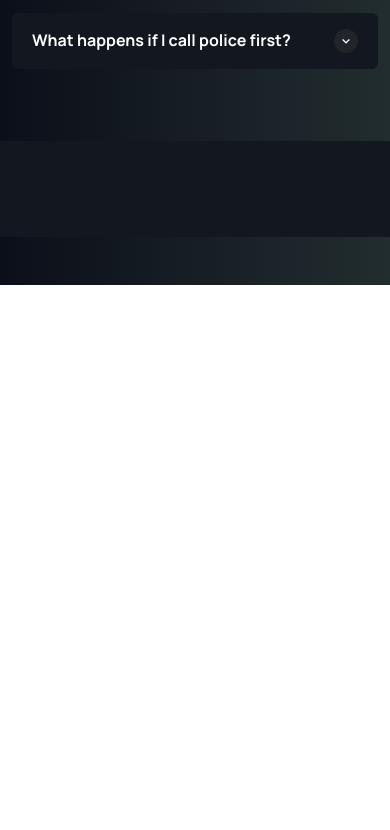
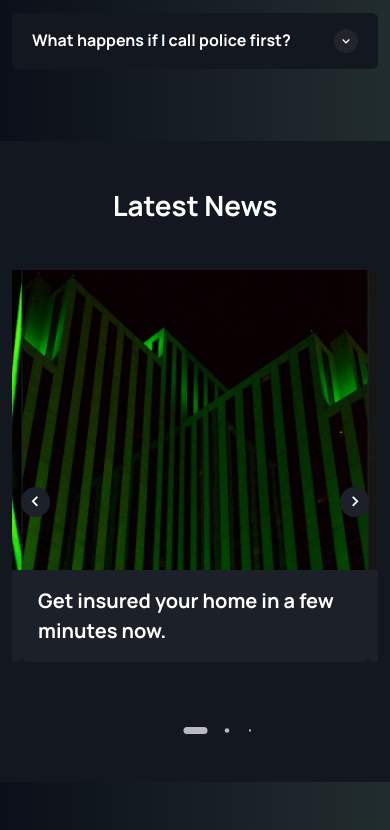
Before and after one commit to Omonjon-077/europrotocol, a plain HTML site: page index.html in a window 390 px wide. Shown: the part 6009-6839 px from the top of the page. Before the commit the page ends 6294 px from the top, so only its background shows below. Drawn offline with Linux system fonts and the light colour scheme; files whose address does not match are found by name; a web font is replaced by a local one.

Commit message:
NEWS Section to mobile responsive modified

```diff
--- a/assets/script/main.js
+++ b/assets/script/main.js
@@ -28,7 +28,7 @@ if ($("#myHeader").length) {
 
 /*=============== TESTIMONIAL | SWIPER ===============*/
 if ($(".testimonial").length) {
-var swiper = new Swiper(".testimonial", {
+let swiper = new Swiper(".testimonial", {
     slidesPerView: 6,
     spaceBetween: 30,
     loop: true,
@@ -73,7 +73,59 @@ var swiper = new Swiper(".testimonial", {
         },
     }
   });
-};
+}
+
+/*=============== NEWS | SWIPER ===============*/
+if ($(".news-section").length) {
+    let swiper = new Swiper(".news-section", {
+        grabCursor: true,
+        slidesPerView: 3,
+        // spaceBetween: 10,
+        loop: true,
+        navigation: {
+            nextEl: ".swiper-button-next",
+            prevEl: ".swiper-button-prev",
+        },
+        pagination: {
+            el: ".swiper-pagination",
+            clickable: true,
+            dynamicBullets: true,
+        },
+        breakpoints: {
+            // when window width is >= 320px
+            320: {
+                slidesPerView: 1,
+                // spaceBetween: 0,
+                // slideToClickedSlide: true,
+            },
+            // when window width is >= 575px
+            575: {
+                slidesPerView: 1,
+                // spaceBetween: 0,
+                // slideToClickedSlide: true,
+            },
+            // when window width is >= 768px
+            768: {
+                slidesPerView: 2,
+                // spaceBetween: 0,
+                // slideToClickedSlide: true,
+            },
+            // when window width is >= 992px
+            992: {
+                slidesPerView: 2,
+                // spaceBetween: 0,
+                // slideToClickedSlide: true,
+            },
+            // when window width is >= 1200px
+            1200: {
+                slidesPerView: 3,
+                // spaceBetween: 0,
+                // slideToClickedSlide: true,
+            },
+        },
+        keyboard: true,
+    });
+}
 /*=============== SHOW SCROLL UP ===============*/
 const scrollUp = () => {
     const scrollUp = document.getElementById('scroll-up')
--- a/assets/styles/breakpoints.css
+++ b/assets/styles/breakpoints.css
@@ -37,9 +37,24 @@
         top: 100%;
         transform: rotateX(0deg);
     }
+
+    .border-lg-end {
+        border-right: 1px solid var(--bs-white) !important;
+    }
 }
 
+@media (max-width: 991px) {
+    .border-max-lg-bottom {
+        border-bottom: 1px solid var(--bs-white) !important;
+    }
+}
 /* ============ desktop view .end// ============ */
+@media (max-width: 767px) {
+    .scroll_up {
+        right: 1rem;
+    }
+}
+
 @media (max-width: 575px) {
     .d-grid-custom {
         text-align: start;
--- a/assets/styles/main.css
+++ b/assets/styles/main.css
@@ -14,15 +14,15 @@
     --text-color: #000000;
     --text-color-light: #737387;
     --color-gray: #F1F2F4;
-    --primary-transition:0.37s;
+    --primary-transition: 0.37s;
 }
 
 body {
     font-family: Manrope, sans-serif;
     font-weight: 400;
     font-size: 1rem;
-    background: #222D2F;  /* fallback for old browsers */
-    background: -webkit-linear-gradient(to right, #0B0F19, #222D2F);  /* Chrome 10-25, Safari 5.1-6 */
+    background: #222D2F; /* fallback for old browsers */
+    background: -webkit-linear-gradient(to right, #0B0F19, #222D2F); /* Chrome 10-25, Safari 5.1-6 */
     background: linear-gradient(to right, #0B0F19, #222D2F); /* W3C, IE 10+/ Edge, Firefox 16+, Chrome 26+, Opera 12+, Safari 7+ */
 }
 
@@ -38,7 +38,7 @@ body {
     color: var(--text-color) !important;
 }
 
-.text-color-light{
+.text-color-light {
     color: var(--text-color-light) !important;
 }
 
@@ -53,6 +53,7 @@ body {
 .w-56px {
     width: 56px;
 }
+
 .h-35px {
     height: 35px;
 }
@@ -68,7 +69,7 @@ body {
     padding-top: 0;
 }
 
-.accordion-button::after{
+.accordion-button::after {
     display: none;
 }
 
@@ -79,43 +80,44 @@ button[aria-expanded^="true"] i {
     box-shadow: 0px 8px 18px -8px rgba(116, 246, 0, 0.90);
 }
 
-.btn-primary{
+.btn-primary {
     border-radius: 2px;
     color: black;
     background: var(--bs-primary);
     box-shadow: 0px 8px 18px -8px rgba(116, 246, 0, 0.90);
 }
 
-.self-height-siwper{
+.self-height-siwper {
     height: 300px;
 }
 
-.box-shadow-none{
+.box-shadow-none {
     box-shadow: none !important;
 }
-.text-tg{
+
+.text-tg {
     color: #4C82F7 !important;
 }
 
-.bg-gray{
+.bg-gray {
     background-color: #131720 !important;
 }
 
-.primary-shadow{
+.primary-shadow {
     box-shadow: 0px 8px 18px -8px rgba(116, 246, 0, 0.90);
 }
 
-.self-absolute{
+.self-absolute {
     position: absolute !important;
     top: 10px !important;
     left: 30px !important;
 }
 
-.bg-gray-light{
+.bg-gray-light {
     background-color: #1c2029 !important;
 }
 
-.btn-secondary{
+.btn-secondary {
     border-radius: 2px;
     color: var(--bs-primary);
     border: 1px solid var(--bs-primary);
@@ -215,7 +217,7 @@ button {
     border: none;
 }
 
-.primary-hover:hover{
+.primary-hover:hover {
     color: var(--bs-primary) !important;
 }
 
@@ -267,9 +269,45 @@ a {
 }
 
 /*=============== INTRO SECTION | Omonjon ===============*/
-.intro-section{
+.intro-section {
     background-image: url("../images/intro-bg.jpg") !important;
     /* min-height: 70vh; */
+}
+
+/*=============== NEWS SWIPER | Omonjon ===============*/
+.news-section {
+    padding: 0 10px !important;
+}
+
+.news-section .swiper-button-prev::after,
+.news-section .swiper-button-next::after {
+    content: '';
+}
+
+.news-section .swiper-slide {
+    margin-bottom: 4.5rem;
+}
+
+.news-section .swiper-pagination-bullets {
+    bottom: 0;
+}
+
+.news-section .swiper-pagination-bullet {
+    width: 7px;
+    height: 7px;
+    background-color: #FFFFFF;
+    opacity: .7;
+}
+
+.news-section .swiper-pagination-horizontal.swiper-pagination-bullets .swiper-pagination-bullet{
+    margin: 0 .5rem;
+}
+
+.news-section .swiper-pagination-bullet-active {
+    background-color: var(--bs-white);
+    width: 1.5rem;
+    height: 7px;
+    border-radius: .5rem;
 }
 
 /*=============== SCROLL BAR | Omonjon ===============*/
@@ -314,22 +352,3 @@ a {
 .show-scroll {
     bottom: 4rem;
 }
-
-
-@media (min-width: 992px) {
-    .border-lg-end{
-        border-right: 1px solid var(--bs-white) !important;
-    }
-}
-
-@media (max-width: 991px){
-    .border-max-lg-bottom{
-        border-bottom: 1px solid var(--bs-white) !important;
-    }
-}
-
-@media (max-width: 767px) {
-    .scroll_up {
-        right: 1rem;
-    }
-}
--- a/index.html
+++ b/index.html
@@ -33,8 +33,8 @@
     <link rel="stylesheet" href="assets/styles/aos.css">
 
     <!--================ STYLE CSS | Omonjon ================-->
-    <link rel="stylesheet" href="assets/styles/main.css?v=0.0.1">
-    <link rel="stylesheet" href="assets/styles/breakpoints.css?v=0.0.1">
+    <link rel="stylesheet" href="assets/styles/main.css?v=0.0.2">
+    <link rel="stylesheet" href="assets/styles/breakpoints.css?v=0.0.2">
 
     <title>E-PROTOCOL</title>
 </head>
@@ -629,14 +629,54 @@
 </section>
 <!--================ NEWS | Omonjon ================-->
 <section class="bg-gray my-5 py-5">
-    <div class="container">
+        <div class="container">
+            <h4 class="text-white text-center fs-1 fw-bold mb-5">Latest News</h4>
+            <div class="news-section swiper">
+                <div class="swiper-wrapper">
+                    <div class="projects__content swiper-slide px-sm-5 px-0">
+                        <div class="d-flex align-items-center justify-content-center flex-column bg-gray-light rounded-bottom-2">
+                            <div class="w-100" style="height: 300px;">
+                                <img class="w-100 h-100" src="assets/images/news1.png" alt="NEWS">
+                            </div>
+                            <p class="fs-6 fw-bold text-white p-3">Get insured your home in a few minutes now.</p>
+                        </div>
+                    </div>
 
-    </div>
+                    <div class="projects__content swiper-slide px-sm-5 px-0">
+                        <div class="d-flex align-items-center justify-content-center flex-column bg-gray-light rounded-bottom-2">
+                            <div class="w-100" style="height: 300px;">
+                                <img class="w-100 h-100" src="assets/images/news2.png" alt="NEWS">
+                            </div>
+                            <p class="fs-6 fw-bold text-white p-3">Get insured your home in a few minutes now.</p>
+                        </div>
+                    </div>
+
+                    <div class="projects__content swiper-slide px-sm-5 px-0">
+                        <div class="d-flex align-items-center justify-content-center flex-column bg-gray-light rounded-bottom-2">
+                            <div class="w-100" style="height: 300px;">
+                                <img class="w-100 h-100" src="assets/images/news3.png" alt="NEWS">
+                            </div>
+                            <p class="fs-6 fw-bold text-white p-3">Get insured your home in a few minutes now.</p>
+                        </div>
+                    </div>
+                </div>
+                <!-- Swiper arrows -->
+                <div class="swiper-button-next">
+                    <i class='bx bx-chevron-right fs-4 p-1 bg-gray-light text-white rounded-circle'></i>
+                </div>
+                <div class="swiper-button-prev">
+                    <i class='bx bx-chevron-left fs-4 p-1 bg-gray-light text-white rounded-circle' ></i>
+                </div>
+                <!-- Swiper pagination -->
+                <div class="swiper-pagination"></div>
+            </div>
+        </div>
 </section>
 
 </main>
 
 <!--================ FOOTER | Omonjon ================-->
+
 
 <!--================ SCROLL UP | Omonjon ================-->
 <a href="#" class="scroll_up" id="scroll-up">
@@ -662,6 +702,6 @@
 </script>
 
 <!--================ MAIN JS | Omonjon ================-->
-<script src="assets/script/main.js?v=0.0.1"></script>
+<script src="assets/script/main.js?v=0.0.2"></script>
 </body>
 </html>
```
Also changed, not shown: assets/images/news1.png (added), assets/images/news2.png (added), assets/images/news3.png (added).
